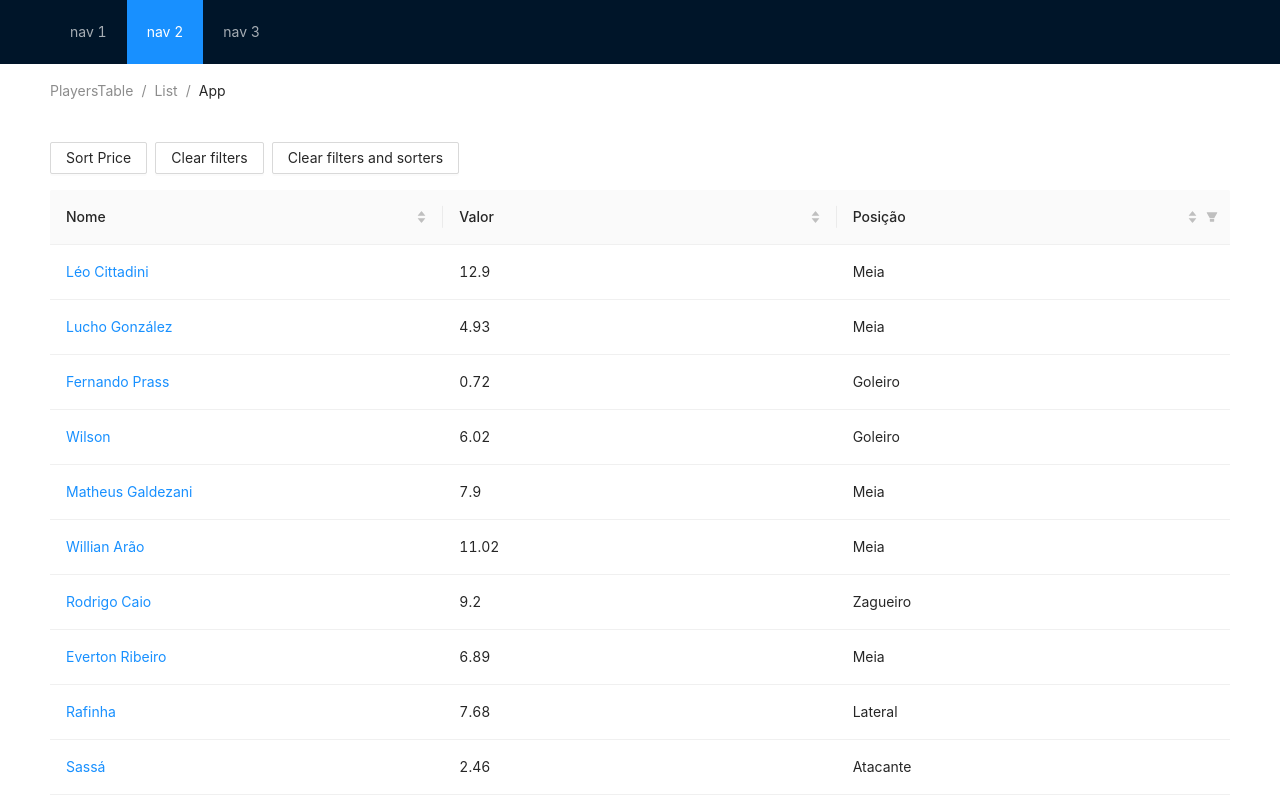
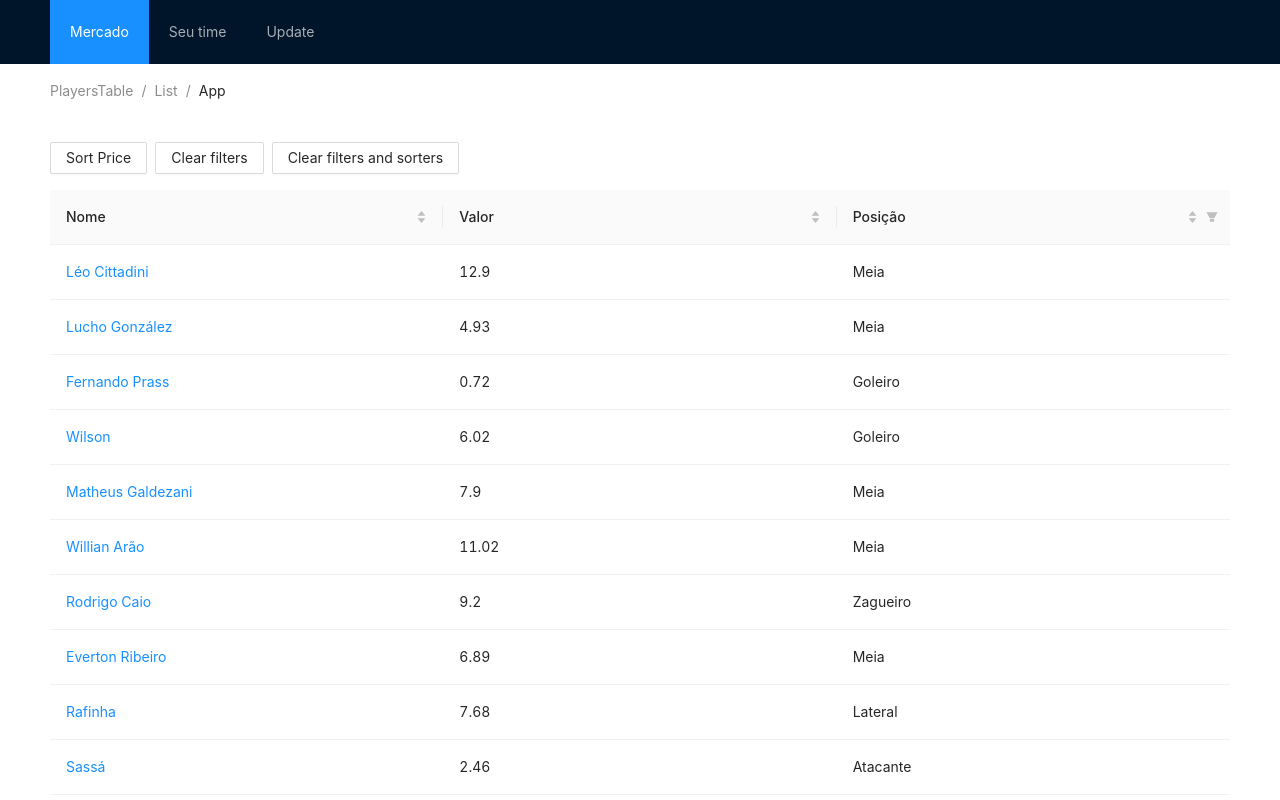
Before and after one commit to ma-henderson/Futebolando, a React (Create React App) app: page / in a window 1280 px wide. Shown: the top 800 px of the page. Built offline with nearby package versions, Linux system fonts and the light colour scheme.

Commit message:
fixed anchor tag issue for deploy

```diff
--- a/package.json
+++ b/package.json
@@ -9,6 +9,7 @@
     "antd": "^4.5.3",
     "react": "^16.13.1",
     "react-dom": "^16.13.1",
+    "react-router-dom": "^5.2.0",
     "react-scripts": "3.4.1"
   },
   "scripts": {
--- a/src/App.js
+++ b/src/App.js
@@ -1,6 +1,7 @@
 import React from 'react';
 import './App.css';
 import PlayersTable from './Pages/PlayersTable';
+import {BrowserRouter as Router, Switch, Link, Route} from 'react-router-dom';
 
 import { Layout, Menu, Breadcrumb } from 'antd';
 const { Header, Content, Footer } = Layout;
@@ -8,15 +9,16 @@ const { Header, Content, Footer } = Layout;
 
 function App() {
   return (
+    <Router>
     <div className="App">
       <Layout className="layout">
 
         <Header>
           <div className="logo" />
-          <Menu theme="dark" mode="horizontal" defaultSelectedKeys={['2']}>
-            <Menu.Item key="1">nav 1</Menu.Item>
-            <Menu.Item key="2">nav 2</Menu.Item>
-            <Menu.Item key="3">nav 3</Menu.Item>
+          <Menu theme="dark" mode="horizontal" defaultSelectedKeys={['1']}>
+            <Menu.Item key="1"><Link to="/">Mercado</Link></Menu.Item>
+            <Menu.Item key="2">Seu time</Menu.Item>
+            <Menu.Item key="3">Update</Menu.Item>
           </Menu>
         </Header>
 
@@ -35,6 +37,7 @@ function App() {
 
       </Layout>,
     </div>
+    </Router>
   );
 }
 
--- a/src/Pages/PlayersTable.js
+++ b/src/Pages/PlayersTable.js
@@ -52,7 +52,7 @@ const Players = () => {
       title: 'Nome',
       dataIndex: 'name',
       key: 'name',
-      render: text => <a>{text}</a>,
+      render: text => <a href="#">{text}</a>,
       sorter: (a, b) => a.name - b.name,
       sortOrder: sortedInfo.columnKey === 'name' && sortedInfo.order,
       ellipsis: true,
```
Also changed, not shown: 2 other files (tests, documents, lock files or other folders).
